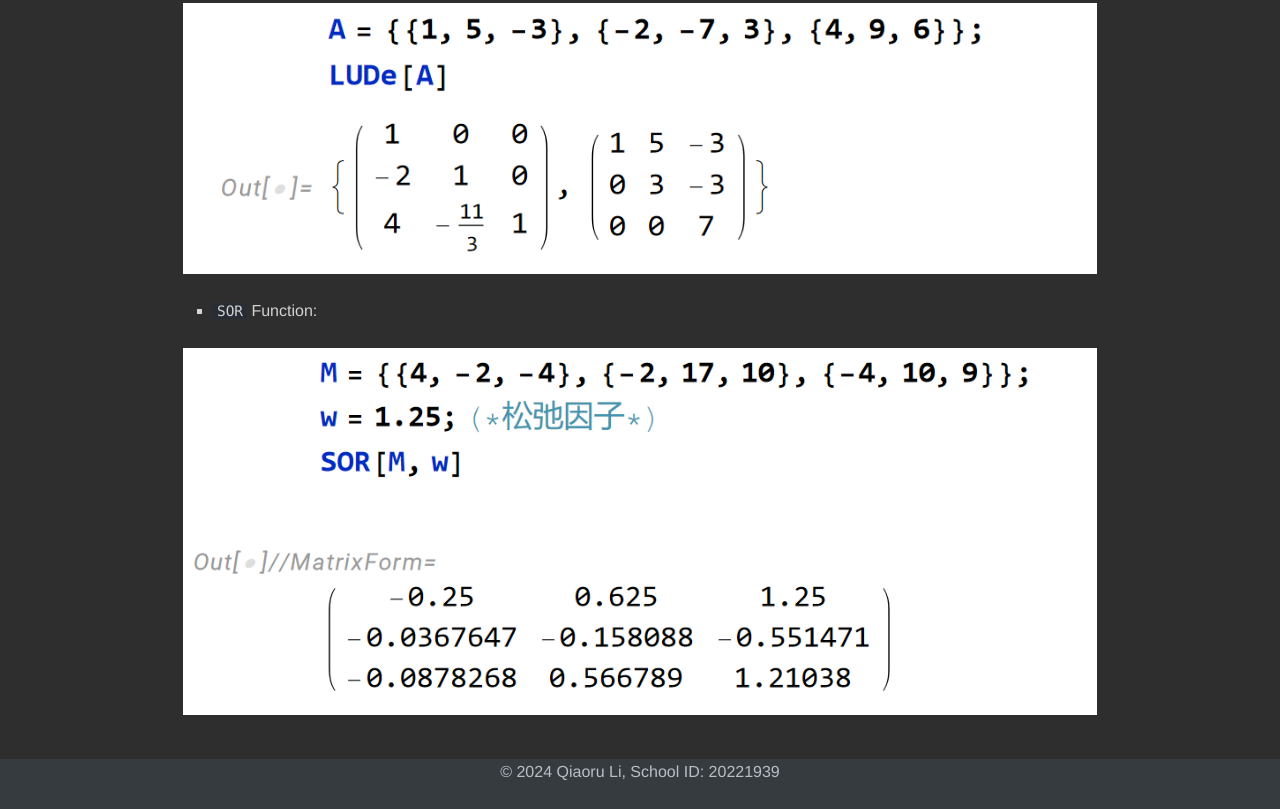
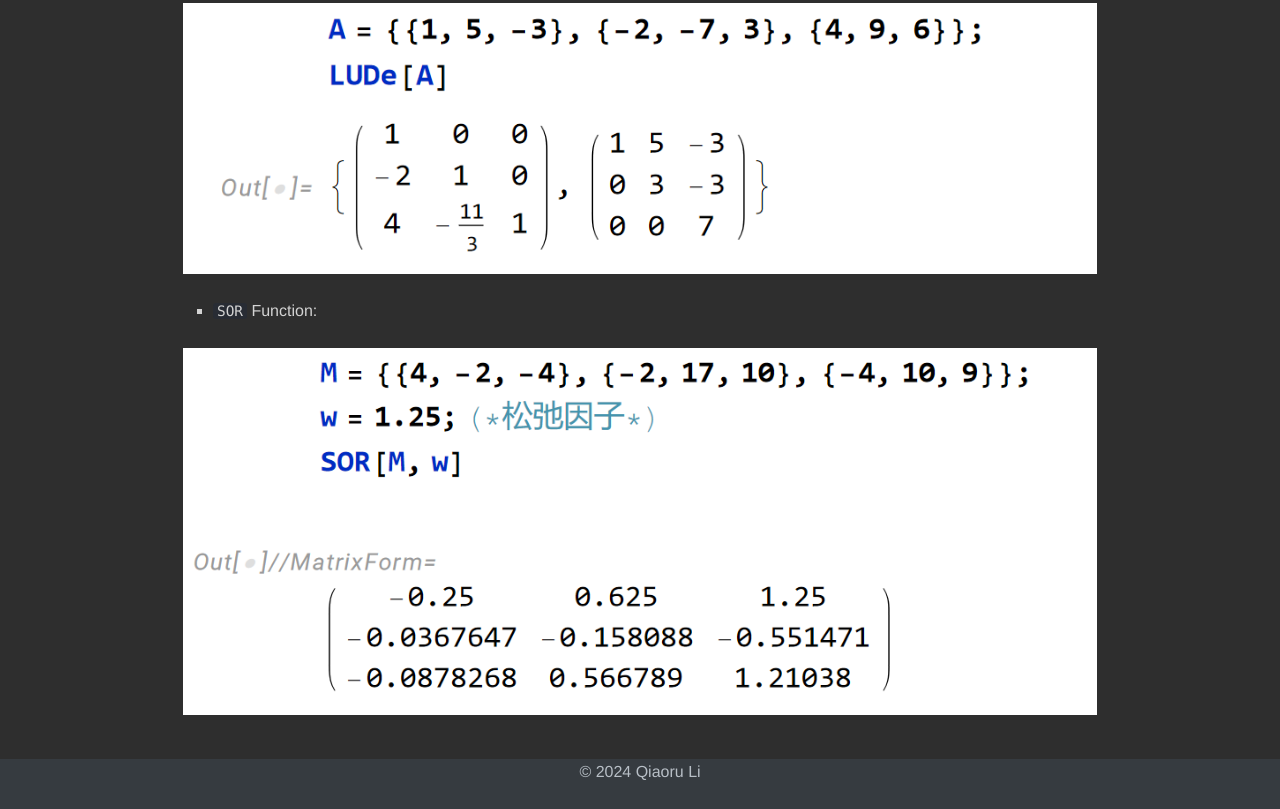
Before and after one commit to EmberQR/Web-Portfolio, a plain HTML site: page project.html in a window 1280 px wide. Shown: the part 1945-2754 px from the top of the page. Drawn offline with Linux system fonts and the light colour scheme.

Commit message:
Update project.html

```diff
--- a/project.html
+++ b/project.html
@@ -74,7 +74,7 @@
         <div id="content-placeholder"></div>
     </main>
     <footer style="text-align: center;">
-        <p>&copy; 2024 Qiaoru Li, School ID: 20221939</p>
+        <p>&copy; 2024 Qiaoru Li</p>
     </footer>
 </body>
 </html>
```
